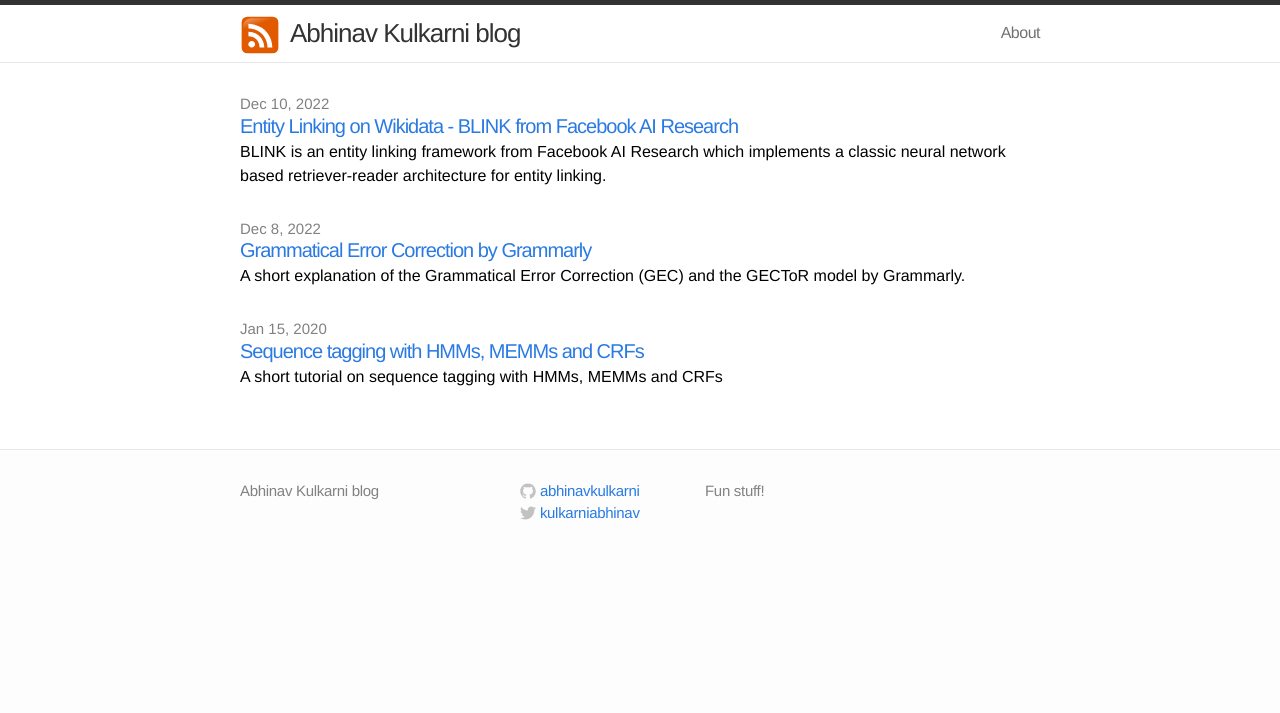
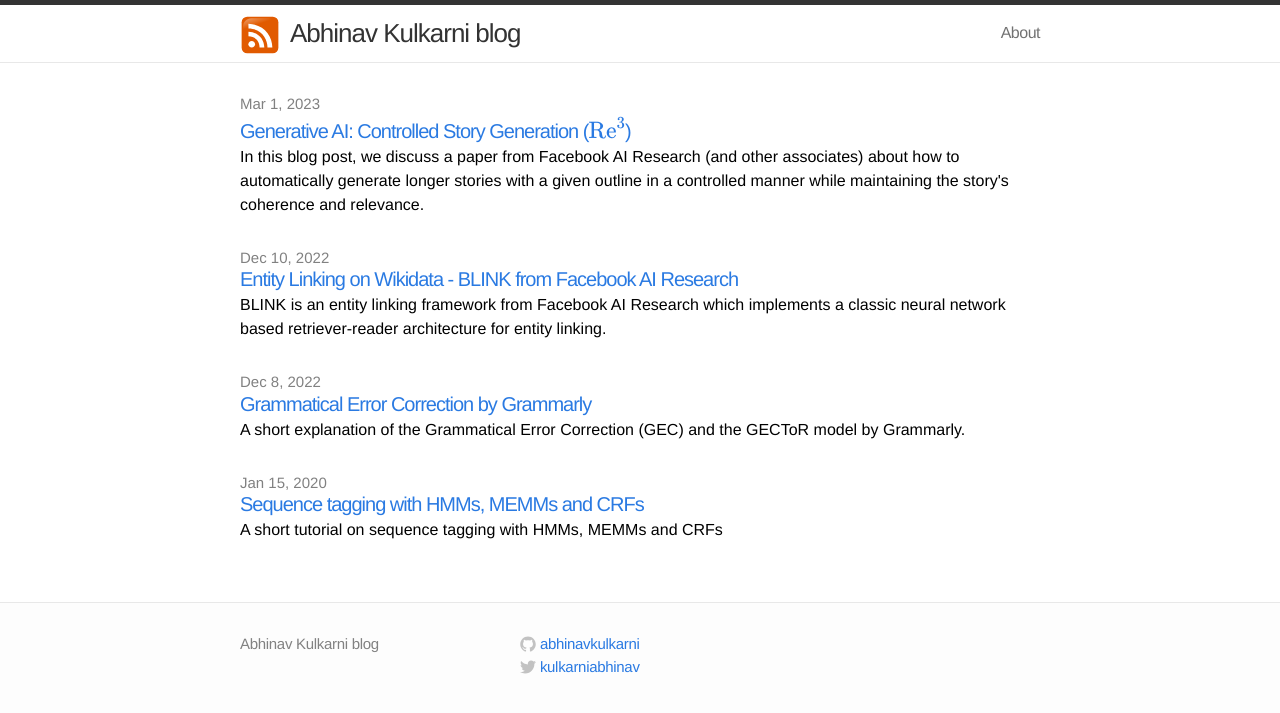
Before and after one commit to abhinavkulkarni/abhinavkulkarni.github.io, a Jekyll site: the page built from index.html, in a window 1280 px wide. Shown: the top 713 px of the page. Built offline with Jekyll 4.4.1, drawn with Linux system fonts in a browser that asks for light colours; formulas are drawn with MathJax 3; part of the change alters nothing that is shown.

Commit message:
Added Re3 blog post

```diff
--- a/_config.yml
+++ b/_config.yml
@@ -1,7 +1,7 @@
 # Site settings
 title: Abhinav Kulkarni blog
 email:
-description: "Fun stuff!"
+# description: "Fun stuff!"
 baseurl: ""
 url: "https://abhinavkulkarni.github.io/"
 twitter_username: kulkarniabhinav
--- /dev/null
+++ b/_posts/2023-03-01-Controlled-Story-Generation-Re3.md
@@ -0,0 +1,170 @@
+---
+layout: post
+title:  "Generative AI: Controlled Story Generation ($\\text{Re}^3$)"
+excerpt: In this blog post, we discuss a paper from Facebook AI Research (and other associates) about how to automatically generate longer stories with a given outline in a controlled manner while maintaining the story's coherence and relevance.
+date:   2023-03-01 01:21:13 -0800
+comments: true
+categories: jekyll update
+---
+
+In this blog post, I'll try to summarize a controlled story generation method from Facebook AI Research - [$\text{Re}^3$](re3-link) (Recursive Reprompting and Revision framework). It is [open source](github-link) and has Python libraries available. $\text{Re}^3$ can generate stories of over two thousand words. Some of the challenges in automatically generating longer stories are as follows:
+
+1. **Limited Context**: Most large language models (LLMs) such as [InstructGPT][instructgpt-link] have a limited context of a few thousand tokens ([link](gpt3-link)). Thus, fitting the entire story into a single prompt is not possible.
+2. **Coherence**: The generated story should be coherent (i.e. it should _"make sense"_).
+3. **Relevance**: The generated story should be relevant to the given outline.
+4. **Factuality**: The generated story should be factually correct (that is it should get details such as the genders of the characters, and their relationships correct throughout the story).
+
+## $\text{Re}^3$ Framework
+
+At a high level, $\text{Re}^3$ has following modules that aim to mimic the process of human writing:
+
+1. **Planning**: Plan module generates a plan by prompting GPT3 to augment a given premise with a setting, characters, and outline.
+
+2. **Drafting**: Given a story generated so far, Draft module generates multiple possible next story continuations by recursively reprompting GPT3.
+
+3. **Rewriting**: Rewrite module selects the most relevant and coherent story continuation from the Draft module.
+
+4. **Editing**: Edit module makes smaller local edits to improve factual consistency with previous passages
+
+<p align="center">
+  <img src="/assets/re3/re3-overview.png" />
+</p>
+
+We will now discuss each of these modules in detail.
+
+### 1. Plan Module
+
+The plan module contains the following data points:
+
+1. Premise
+2. Setting
+3. Characters
+4. Outline
+
+Of these, the premise is entered by the user, the module fills the rest.
+
+E.g., for an input premise:
+
+**PREMISE**
+
+> A new law grad returns home to start her career, but struggles with the broken justice system.
+
+
+The plan module generates the following:
+
+**SETTING**:
+
+>  The story is set in <span style="color:green">*a small town in the United States.*</span>
+
+**CHARACTERS**:
+
+>  1. Character Portrait: <span style="color:green">*Liza Turner is a 22-year-old woman.*</span>
+>  2. Character Portrait: <span style="color:green">*Peyton Turner is Liza’s older sister.*</span>
+
+**OUTLINE**:
+
+> Outline the main plot points of the story.
+> 1. <span style="color:green">*Liza Turner graduates from law
+school.*
+> 2. <span style="color:green">*She moves back to her hometown to
+start her career.*
+> 3. <span style="color:green">*She struggles with the reality of
+the broken justice system.*
+
+where the green highlighted texts are completed by the GPT3 model, given the corresponding prompt.
+
+<p align="center">
+  <img src="/assets/re3/plan-overview.png" />
+</p>
+
+### 2. Draft Module
+
+For each point of the outline, the draft module generates several story passages before moving on to the next outline point. Each passage is generated as a fixed-length continuation from a prompt with a specific structure as shown in the below image.
+
+<p align="center">
+  <img src="/assets/re3/draft-overview.png" />
+</p>
+
+As the story progresses, the system dynamically updates the list of character descriptions using a named entity-recognition-based pipeline, which identifies new entities from each new story passage using [Flair](flair-link) and writes descriptions using GPT3.
+
+1. "Relevant Context" initially contains all of the premise, setting, and characters as shown in Figure 2, but subsequently selects only what is most relevant to the most recent story passage using a pre-trained [Dense Passage Retrieval (DPR)](dpr-link) model.
+
+2. "Previous Sections’ Outlines" has a very high-level summary of previous larger story sections.
+
+3. "Recent Story Summary" is a summary of a few recent story passages generated by GPT3.
+
+4. "Current Section Outline" is the current outline point.
+
+5. "Autoregressive Context" is the previous story passage generated by GPT3.
+
+
+### 3. Rewrite Module
+
+The draft module generates multiple continuations for each outline point. The rewrite module then reranks these continuations based on their coherence and relevance. The rewrite module has two components, both of which are trained on the [WritingPrompts dataset](writingprompts-link). It is a large dataset of 300K human-written stories paired with writing prompts from a Reddit subreddit.
+
+<p align="center">
+  <img src="/assets/re3/rewrite-overview.png" />
+</p>
+
+1. **Coherence Reranker**: Authors take passages (up to 1000 tokens) from this dataset, and split them into start and end sections (the end section is up to 200 tokens long, remaining is the start section). Using contrastive learning, they train a classifier that predicts a coherence score for a given passage and proposed continuation.
+<br>
+<br>
+2. **Relevance Reranker**: Authors take 2000 passages from the dataset, generate short summaries for each of them using GPT3 and then use contrastive learning to train a classifier that predicts, for a given passage and proposed continuation, whether the continuation is relevant to the passage.
+
+### 4. Edit Module
+
+The Edit module makes local edits to further refine a passage Specifically, it removes long-range factual inconsistencies. It has two steps: _detecting_ factual inconsistencies, and _correcting_ them. An inconsistency involves two statements. As the number of statement pairs scales quadratically with story length, naive approaches are infeasible. To make the task more tractable, the authors focus on factual inconsistencies in character attributes (e.g., age, occupation, and relationship to another character).
+
+<p align="center">
+  <img src="/assets/re3/edit-overview.png" />
+</p>
+
+The system maintains several attributes for each character in a knowledge base (KB). Attributes are key-value pairs such as `(gender, "female"), (workplace, "restaurant")`. The authors take inspiration from [OpenIE system](openie-link) to capture a wide variety of such attributes.
+
+* **Detecting factual inconsistencies**: When a coherent and outline relevant continuation is generated by the rewrite module, for every character several facts are inferred by few-shot prompting GPT3. The inferred facts are then converted to key-value pair attributes and are cross-checked with the KB. If a contradiction is found, appropriate edit instructions are added to the GPT3 prompt.
+<br>
+<br>
+Below, for a generated continuation by the rewrite module, the system infers the facts highlighted in green. A generated continuation is fed to GPT3 thrice (perhaps for different settings of the temperature parameter). If an inferred fact is present in at least two of the three prompt completions or if it is okayed by an entailment classifier, then it is retained. Authors use a [BART-large model trained on MNLI](bart-large-link) to perform entailment classification.
+<br>
+<br>
+These inferred facts are then converted to key-value pair attributes by few-shot prompting GPT3.
+<br>
+<br>
+Similarly, edit instructions are also generated by few-shot prompting GPT3 for attributes that are in contradiction with those in the KB.
+
+> "I don’t know," answered Maria, "but I’ll go with you if you’re going to meet someone." so they left together. They walked down to the main part of the community where everyone else was gathering and found an older woman there named Lucy that Karen knew. "You know what’s going on don’t you?" Karen asked Lucy. "Yes, I do but I don’t think I can tell you much because I’ve been sworn to secrecy," she replied. "I just have a feeling that if we’re going to get any answers from this person we’re looking for we’re going to have to see them face-to-face," assured Lucy. They all agreed that this was the best way to do things and went looking for their neighbor Lizzy who had a car that worked. They met her again in the cafeteria and told her about their plans and Lizzy said she would like nothing better than a little adventure so she agreed to take them as long as no one got hurt along the way.
+> <br>
+> <br>
+> Question: List very brief facts about Lucy’s appearance, personality, and relationship to other characters.
+> 1. <span style="color:green">*Lucy is an older woman.*</span>
+> 2. <span style="color:green">*Lucy is sworn to secrecy.*</span>
+> 3. <span style="color:green">*Lucy is a good friend of Karen’s.*</span>
+
+* **Correcting factual inconsistencies**: This takes a prompt with edit instructions and rewrites a corrected passage.
+
+When a passage is finalized, new facts are inferred, key-value pair attributes are generated from those, and the KB is updated.
+
+### Miscaellaneous
+
+1. While $\text{Re}^3$ is capable of generating longer stories, authors experimented with generating roughly 3000 token  (2000-2500 words) long stories. Thus, they sample initial outlines until they contain exactly three points and for each outline point they generate four 256-token continuations (3 * 4 * 256 ~= 3000) before moving on to the next outline point. As a storyending mechanism, they use the [GPT3 Insert
+API](gpt3-insert-api-link) to complete the story with the suffix "The End."
+<br>
+<br>
+2. **Evaluation**: Authors track the following four metrics with the help of human judges. The results summarized in the paper.
+
+    1. **Interesting**: Interesting to the reader.
+    2. **Coherent**: Plot-coherent.
+    3. **Relevant**: Faithful to the initial premise.
+    4. **Humanlike**: Judged to be human-written.
+
+
+[re3-link]: https://arxiv.org/abs/2210.06774
+[instructgpt-link]: https://openai.com/research/instruction-following
+[gpt3-link]: https://platform.openai.com/docs/models/gpt-3
+[github-link]: https://github.com/yangkevin2/emnlp22-re3-story-generation
+[flair-link]: https://github.com/flairNLP/flair
+[dpr-link]: https://arxiv.org/abs/2004.04906
+[writingprompts-link]: https://paperswithcode.com/dataset/writingprompts
+[openie-link]: https://stanfordnlp.github.io/CoreNLP/openie.html
+[bart-large-link]: https://huggingface.co/facebook/bart-large-mnli
+[gpt3-insert-api-link]: https://openai.com/blog/gpt-3-edit-insert
```
Also changed, not shown: assets/re3/draft-overview.png (added), assets/re3/edit-overview.png (added), assets/re3/plan-overview.png (added), assets/re3/re3-overview.png (added), assets/re3/rewrite-overview.png (added), 1 other file.
